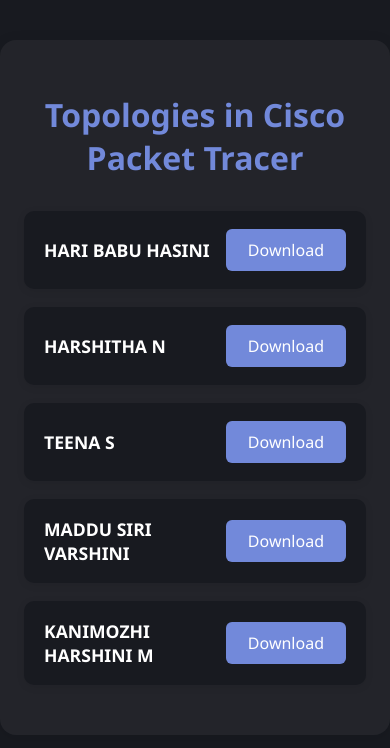
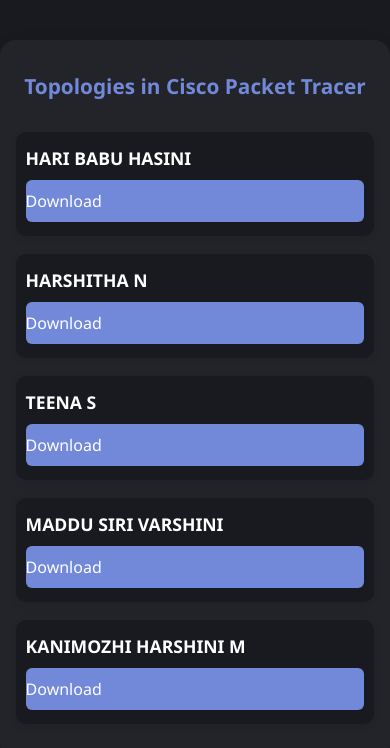
Before and after one commit to virasith05/CN-Project, a plain HTML site: page ASS-1.html in a window 390 px wide. Drawn offline with Linux system fonts and the light colour scheme.

Commit message:
responsive

```diff
--- a/ASS-1.html
+++ b/ASS-1.html
@@ -24,6 +24,7 @@
             color: #7289da;
             text-align: center;
             margin-bottom: 32px;
+            font-size: 2rem;
         }
         .member-row {
             display: flex;
@@ -34,10 +35,12 @@
             padding: 18px 20px;
             margin-bottom: 18px;
             box-shadow: 0 2px 8px rgba(0,0,0,0.08);
+            flex-wrap: wrap;
         }
         .member-name {
             font-weight: 600;
             font-size: 1.1em;
+            word-break: break-word;
         }
         .download-btn {
             background: #7289da;
@@ -49,9 +52,29 @@
             cursor: pointer;
             transition: background 0.2s;
             text-decoration: none;
+            margin-top: 10px;
         }
         .download-btn:hover {
             background: #5b6eae;
+        }
+        @media (max-width: 700px) {
+            .container {
+                max-width: 98vw;
+                padding: 18px 4vw;
+            }
+            h1 {
+                font-size: 1.3rem;
+            }
+            .member-row {
+                flex-direction: column;
+                align-items: flex-start;
+                padding: 14px 10px;
+            }
+            .download-btn {
+                width: 100%;
+                font-size: 1em;
+                padding: 10px 0;
+            }
         }
     </style>
 </head>
```
Also changed, not shown: ASS-2.html (+23 -0 lines), ASS-3.html (+15 -0 lines), index.html (+9 -5 lines).
